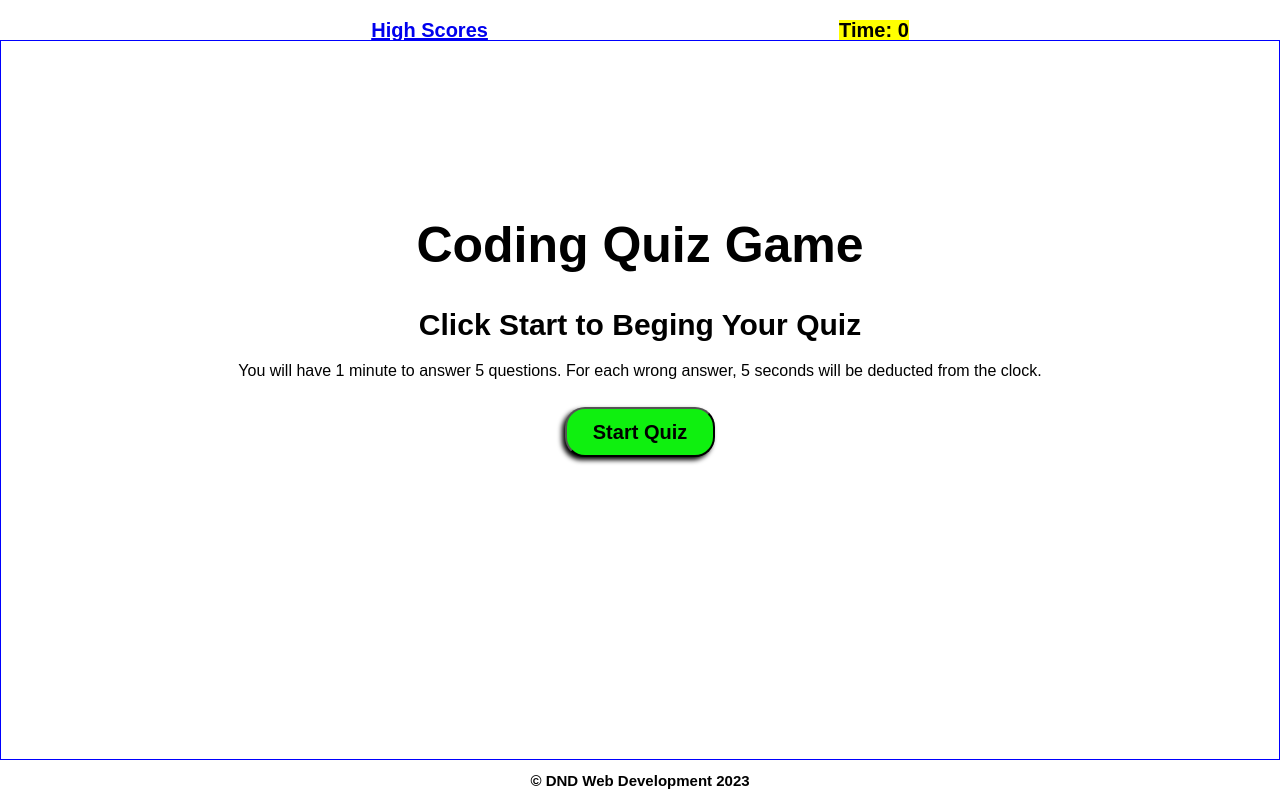
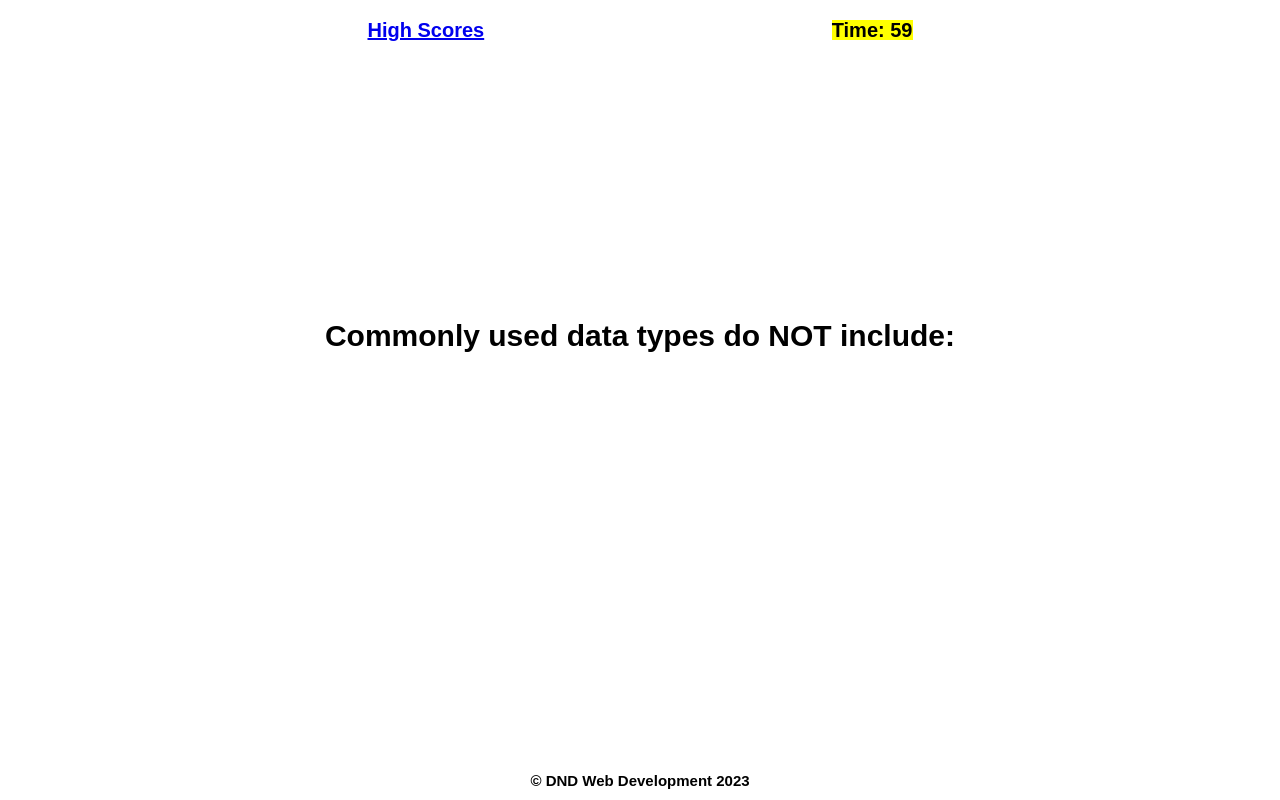
Before and after one commit to DaniDrury/quiz-game, a plain HTML site: page index.html in a window 1280 px wide. Both pictures are taken after a click on the button "Start Quiz". Drawn offline with Linux system fonts and the light colour scheme.

Commit message:
start button done, timer done, questions ok, answers just started

```diff
--- a/assets/css/style.css
+++ b/assets/css/style.css
@@ -76,6 +76,3 @@ footer {
 }
 
 /* */
-main {
-    border: 1px solid blue;
-}
--- a/assets/js/script.js
+++ b/assets/js/script.js
@@ -0,0 +1,69 @@
+const highScoresEl = document.querySelector('a');
+const introEl = document.getElementById('intro');
+const questionEl = document.getElementById('question');
+const ulEl = document.getElementById('options');
+const startButt = document.getElementById('start');
+const timerEl = document.getElementById('timeLeft');
+
+var i=0;
+
+let timeLeft;
+let questions = [
+    'Commonly used data types do NOT include:',
+    'The condition of an if/else statement is enclosed in:',
+    'Arrays in JavaScript can be used to store:',
+    'String values must be enclosed within ________ when being assigned to variables',
+    'Which keyword is NOT used to declare a variable:'
+];
+let allAnswers = [
+    ['1. numbers', '2. strings', '3. alerts', '4. booleans'],
+    ['1. curly brackets', '2. parenthesis', '3. square brackets', '4. quotes'],
+    ['1. numbers and strings', '2. other arrays', '3. booleans', '4. all of the above'],
+    ['1. square brackets', '2. curly brackets', '3. parenthesis', '4. quotes'],
+    ['1. declare', '2. var', '3. let', '4. const']
+];
+// let ansLi = [];
+
+// let question2 = 'The condition of an if/else statement is enclosed in:';
+// let answers2 = ['1. curly brackets', '2. parenthesis', '3. square brackets', '4. quotes'];
+// let question3 = 'Arrays in JavaScript can be used to store:'
+// let answers3 = ['1. numbers and strings', '2. other arrays', '3. booleans', '4. all of the above'];
+// let question4 = 'String values must be enclosed within ________ when being assigned to variables';
+// let answers4 = ['1. square brackets', '2. curly brackets', '3. parenthesis', '4. quotes'];
+// let question5 = 'Which keyword is NOT used to declare a variable:'
+// let answers5 = ['1. declare', '2. var', '3. let', '4. const'];
+
+function startQuiz() {
+    timeLeft = 60;
+    introEl.remove();
+    timer();
+    quiz();
+}
+
+function timer() {
+    setInterval(function() {
+        timerEl.textContent = timeLeft;
+        timeLeft--;
+        if (timeLeft === 0) {
+            clearInterval(timeInterval);
+            timerEl.textContent = 0;
+            gameOver();
+        }
+    },1000);
+}
+
+function quiz() {
+    questionEl.textContent = questions[i];
+    let answers = allAnswers[i];
+    for (var j=0; j < answers.length; j++) {
+        let ansLi = document.createElement("li");
+
+        li1.textContent = answers[j]
+    }
+}
+
+function gameOver() {
+
+}
+
+startButt.addEventListener("click",startQuiz);
--- a/index.html
+++ b/index.html
@@ -24,21 +24,23 @@
             <p>You will have 1 minute to answer 5 questions. For each wrong answer, 5 seconds will be deducted from the clock.</p>
             <button id="start">Start Quiz</button>
         </article>
-        <section id="quiz">
-            <article id="question"></article>
+        <article>
+            <h2 id="question"></h2>
             <section>
-                <ol id="options">
+                <ul id="options">
                     <!-- <li><button id="opt1"></button></li>
                     <li><button id="opt2"></button></li>
                     <li><button id="opt3"></button></li>
                     <li><button id="opt4"></button></li> -->
-                </ol>
+                </ul>
             </section>
-        </section>
+        </article>
     </main>
+
     <footer class="row">
         <h3>&copy DND Web Development 2023</h3>
     </footer>
+
     <script src="assets/js/script.js"></script>
 </body>
 
```
